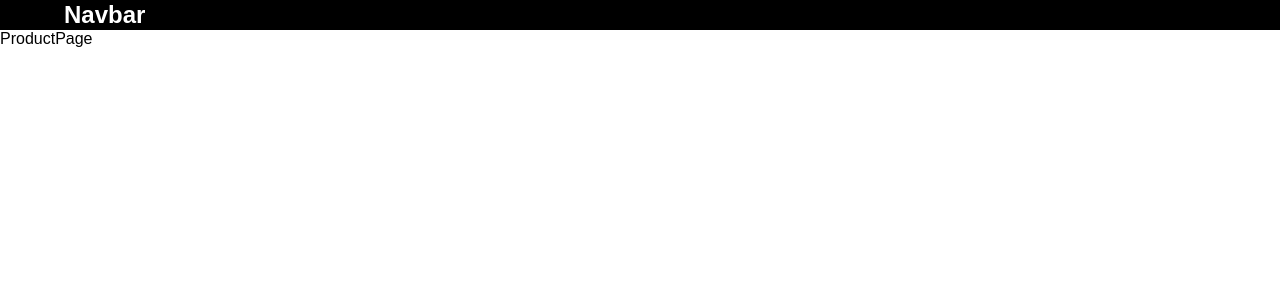
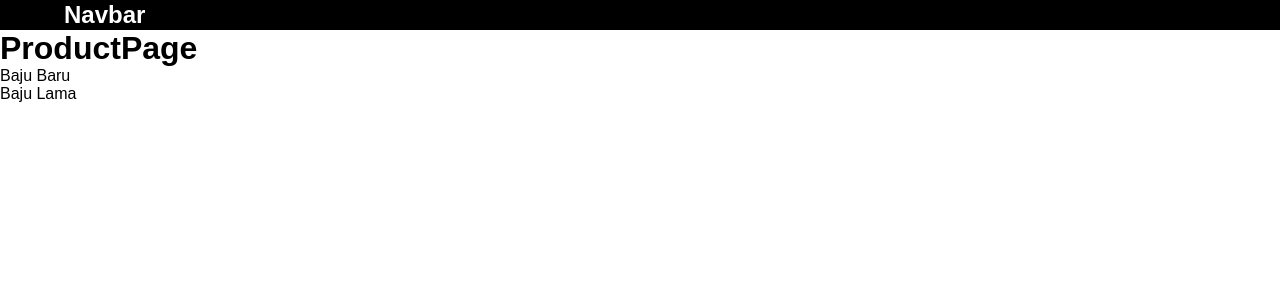
Before and after one commit to ibnucholdun/learn-NextJs-pages-router, a Next.js app: page /product in a window 1280 px wide. Before the commit this address had no page. Shown: the top 300 px of the page. Built offline with nearby package versions, Linux system fonts and the light colour scheme.

Commit message:
Create API Routes

```diff
--- /dev/null
+++ b/src/pages/api/product.ts
@@ -0,0 +1,34 @@
+// Next.js API route support: https://nextjs.org/docs/api-routes/introduction
+import type { NextApiRequest, NextApiResponse } from "next";
+
+type Data = {
+  status: boolean;
+  statusCode: number;
+  data: {
+    id: number;
+    name: string;
+    price: number;
+    size: string;
+  }[];
+};
+
+export default function handler(
+  req: NextApiRequest,
+  res: NextApiResponse<Data>
+) {
+  const data = [
+    {
+      id: 1,
+      name: "Baju Baru",
+      price: 100000,
+      size: "L",
+    },
+    {
+      id: 2,
+      name: "Baju Lama",
+      price: 50000,
+      size: "L",
+    },
+  ];
+  res.status(200).json({ status: true, statusCode: 200, data });
+}
--- a/src/pages/product/index.tsx
+++ b/src/pages/product/index.tsx
@@ -1,17 +1,41 @@
 import { useRouter } from "next/router";
 import React, { useEffect, useState } from "react";
 
-type Props = {};
+type productType = {
+  id: number;
+  name: string;
+  price: number;
+  size: string;
+};
 
-const ProductPage = (props: Props) => {
-  const [isLogin, setIsLogin] = useState(false);
+const ProductPage = () => {
+  const [isLogin, setIsLogin] = useState(true);
+  const [products, setProducts] = useState([]);
   const { push } = useRouter();
+
   useEffect(() => {
     if (!isLogin) {
       push("/auth/login");
     }
   }, []);
-  return <div>ProductPage</div>;
+
+  useEffect(() => {
+    fetch("/api/product").then((res) => {
+      res.json().then((data) => {
+        setProducts(data.data);
+      });
+    });
+  });
+
+  return (
+    <div>
+      <h1>ProductPage</h1>
+      {products &&
+        products.map((product: productType) => (
+          <div key={product.id}>{product.name}</div>
+        ))}
+    </div>
+  );
 };
 
 export default ProductPage;
```
